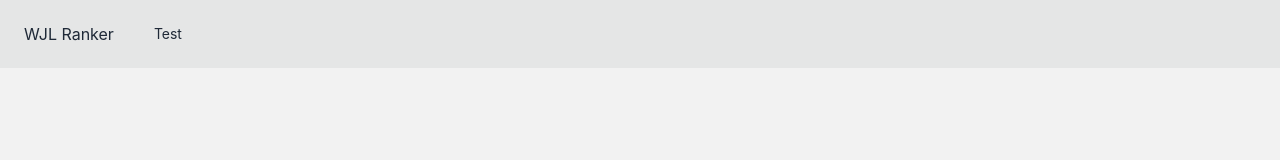
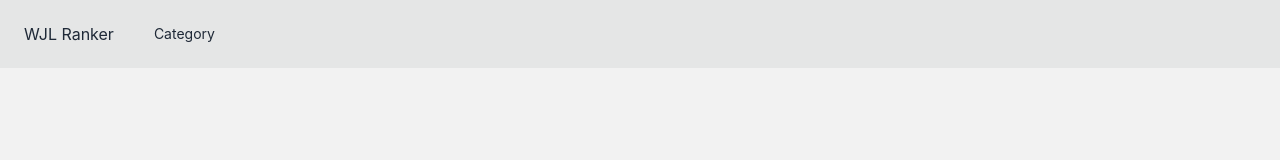
Before and after one commit to WahJianLin/wjl-ranker-app, a React (Create React App) app in the folder wjl-ranker-app/: page / in a window 1280 px wide. Shown: the top 160 px of the page. Built offline with nearby package versions, Linux system fonts and the light colour scheme.

Commit message:
[MODIFY] FP-0003 Added logic to use Router Provider. Added category page.

```diff
--- a/wjl-ranker-app/src/App.tsx
+++ b/wjl-ranker-app/src/App.tsx
@@ -1,17 +1,26 @@
 import "./App.css";
-import { Route, Routes } from "react-router-dom";
+import {
+  createBrowserRouter,
+  createRoutesFromElements,
+  Route,
+  RouterProvider,
+} from "react-router-dom";
 import HomePage from "./pages/home-page";
-import TestPage from "./pages/test-page";
-import Navbar from "./components/navbar/navbar";
+import CategoryPage from "./pages/category-page";
+import RootLayout from "./layout/root-layout";
 
 function App() {
+  const router = createBrowserRouter(
+    createRoutesFromElements(
+      <Route path="/" element={<RootLayout />}>
+        <Route index element={<HomePage />} />
+        <Route path="/category" element={<CategoryPage />} />
+      </Route>
+    )
+  );
   return (
     <>
-      <Navbar />
-      <Routes>
-        <Route path="/" element={<HomePage />} />
-        <Route path="/test" element={<TestPage />} />
-      </Routes>
+      <RouterProvider router={router}/>
     </>
   );
 }
--- a/wjl-ranker-app/src/Components/home-screen/home-hero.tsx
+++ b/wjl-ranker-app/src/Components/home-screen/home-hero.tsx
@@ -13,7 +13,7 @@ function HomeHero() {
             a id nisi.
           </p>
           <button className="btn btn-primary">
-            <NavLink to={`/${NAVBAR_LINKS.TEST}`}>Test</NavLink>
+            <NavLink to={`/${NAVBAR_LINKS.CATEGORY}`}>Test</NavLink>
           </button>
         </div>
       </div>
--- a/wjl-ranker-app/src/Components/navbar/navbar.tsx
+++ b/wjl-ranker-app/src/Components/navbar/navbar.tsx
@@ -10,7 +10,7 @@ function Navbar() {
   const links = (): JSX.Element[] => {
     return NAVBAR_LINKS_IN_USE.map((link: string) => {
       return (
-        <li>
+        <li key={link}>
           <NavLink to={`/${link}`}>{NAVBAR_LINKS_TEXT[link]}</NavLink>
         </li>
       );
--- a/wjl-ranker-app/src/index.tsx
+++ b/wjl-ranker-app/src/index.tsx
@@ -3,16 +3,14 @@ import ReactDOM from "react-dom/client";
 import "./index.css";
 import App from "./App";
 import reportWebVitals from "./reportWebVitals";
-import { BrowserRouter } from "react-router-dom";
 
 const root = ReactDOM.createRoot(
   document.getElementById("root") as HTMLElement
 );
+
 root.render(
   <React.StrictMode>
-    <BrowserRouter>
-      <App />
-    </BrowserRouter>
+    <App />
   </React.StrictMode>
 );
 
--- /dev/null
+++ b/wjl-ranker-app/src/layout/root-layout.tsx
@@ -0,0 +1,13 @@
+import Navbar from "../components/navbar/navbar";
+import { Outlet } from "react-router-dom";
+
+function RootLayout() {
+  return (
+      <div className="root-layout">
+        <Navbar />
+        <Outlet />
+      </div>
+  );
+}
+
+export default RootLayout;
--- /dev/null
+++ b/wjl-ranker-app/src/pages/category-page.tsx
@@ -0,0 +1,33 @@
+import { useEffect, useState } from "react";
+import { CategeoryApi, ICategory } from "../api/category-api";
+
+function CategoryPage() {
+  const [state, setState] = useState<ICategoryPageState>({
+    categoryList: [],
+  });
+
+  useEffect(() => {
+    async function fetchAllCategories() {
+      const categoryList: ICategory[] = await CategeoryApi.getAllCategories();
+      setState({ categoryList });
+    }
+    fetchAllCategories();
+  }, []);
+  const categoryButtons = (): JSX.Element => {
+    state.categoryList.map((category: ICategory) => {
+      return <div>{category.name}</div>;
+    });
+    return <div></div>;
+  };
+  return (
+    <div>
+      <div>{state.categoryList.toLocaleString()}</div>
+    </div>
+  );
+}
+
+interface ICategoryPageState {
+  readonly categoryList: ICategory[];
+}
+
+export default CategoryPage;
--- a/wjl-ranker-app/src/pages/test-page.tsx
+++ /dev/null
@@ -1,9 +0,0 @@
-function TestPage() {
-  return (
-    <div>
-      <div>test page</div>
-    </div>
-  );
-}
-
-export default TestPage;
--- a/wjl-ranker-app/src/supplimentary/constants.ts
+++ b/wjl-ranker-app/src/supplimentary/constants.ts
@@ -1,13 +1,12 @@
-
 export const WJL_RANKER_TEXT = "WJL Ranker";
 export enum NAVBAR_LINKS {
   HOME = "",
-  TEST = "test",
+  CATEGORY = "category",
 }
 
 export const NAVBAR_LINKS_TEXT: { [key: string]: string } = {
   [NAVBAR_LINKS.HOME]: "Home",
-  [NAVBAR_LINKS.TEST]: "Test",
+  [NAVBAR_LINKS.CATEGORY]: "Category",
 };
 
-export const NAVBAR_LINKS_IN_USE: string[] = [NAVBAR_LINKS.TEST];
+export const NAVBAR_LINKS_IN_USE: string[] = [NAVBAR_LINKS.CATEGORY];
```
